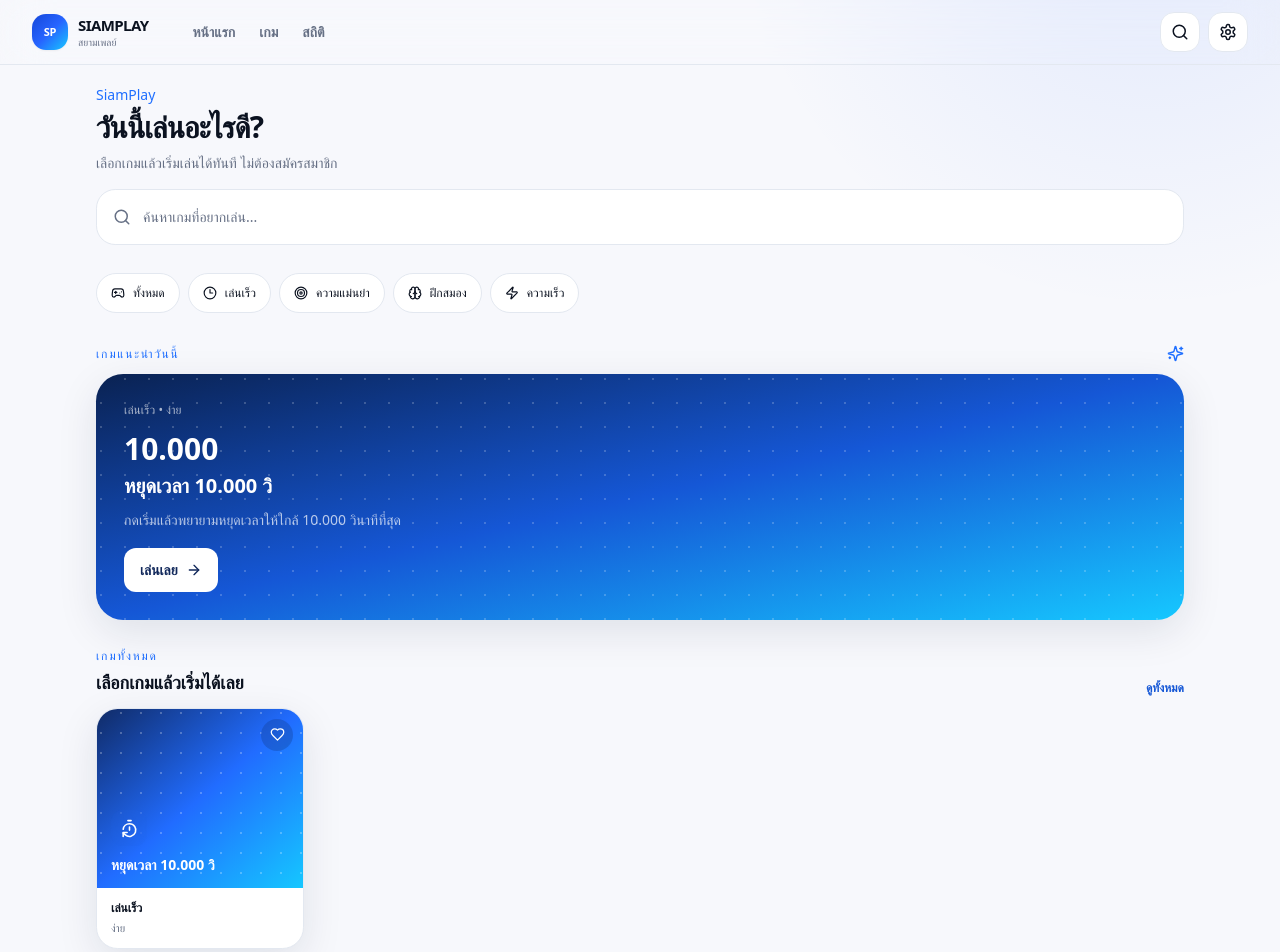
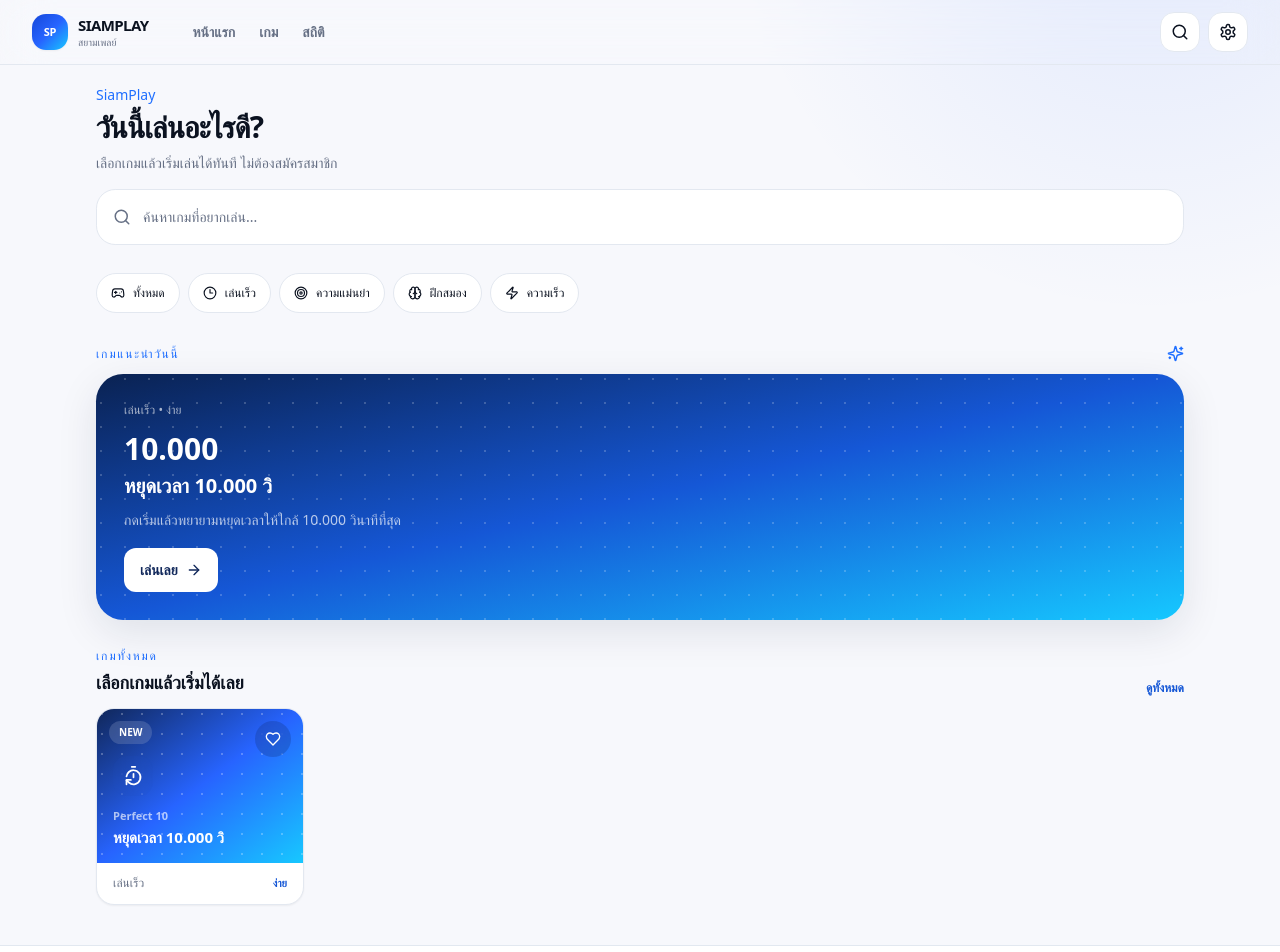
Before and after one commit to UnknownCode-2026/siamplay, a Next.js app: page / in a window 1280 px wide. Shown: the top 952 px of the page. Built offline with nearby package versions, Linux system fonts and the light colour scheme.

Commit message:
feat(v2): rebuild components/games/GameCard.tsx

```diff
--- a/components/games/GameCard.tsx
+++ b/components/games/GameCard.tsx
@@ -1,41 +1,46 @@
 "use client";
 
 import Link from "next/link";
-import { Heart, TimerReset } from "lucide-react";
+import { Heart, Play, TimerReset } from "lucide-react";
 import { useEffect, useState } from "react";
 import type { GameDefinition } from "@/types/game";
 import { STORAGE_KEYS, safeRead, safeWrite } from "@/lib/storage";
 
-export function GameCard({ game, compact = false }: { game: GameDefinition; compact?: boolean }) {
-  const [favorite, setFavorite] = useState(false);
+export function GameCard({ game }: { game: GameDefinition }) {
+  const [favorite,setFavorite]=useState(false);
 
-  useEffect(() => {
-    setFavorite(safeRead<string[]>(STORAGE_KEYS.favorites, []).includes(game.id));
-  }, [game.id]);
+  useEffect(()=>setFavorite(safeRead<string[]>(STORAGE_KEYS.favorites,[]).includes(game.id)),[game.id]);
 
-  function toggleFavorite(e: React.MouseEvent) {
+  function toggleFavorite(e:React.MouseEvent){
     e.preventDefault();
-    const favorites = safeRead<string[]>(STORAGE_KEYS.favorites, []);
-    const next = favorites.includes(game.id) ? favorites.filter((id) => id !== game.id) : [...favorites, game.id];
-    safeWrite(STORAGE_KEYS.favorites, next);
+    const current=safeRead<string[]>(STORAGE_KEYS.favorites,[]);
+    const next=current.includes(game.id)?current.filter(id=>id!==game.id):[...current,game.id];
+    safeWrite(STORAGE_KEYS.favorites,next);
     setFavorite(next.includes(game.id));
   }
 
   return (
-    <Link href={game.route} className="game-card overflow-hidden rounded-[1.35rem] border surface shadow-soft">
-      <div className={`relative overflow-hidden bg-gradient-to-br from-[#102b67] via-[#216cff] to-[#15c7ff] ${compact ? "aspect-[1.15/1]" : "aspect-[16/10]"}`}>
-        <div className="absolute inset-0 opacity-25" style={{backgroundImage:"radial-gradient(circle at 20% 20%, white 0 1px, transparent 1.3px)",backgroundSize:"20px 20px"}}/>
-        <button onClick={toggleFavorite} aria-label="เกมโปรด" className="absolute right-2.5 top-2.5 z-10 grid h-8 w-8 place-items-center rounded-full bg-black/15 text-white backdrop-blur">
-          <Heart size={15} fill={favorite ? "currentColor" : "none"} />
+    <Link href={game.route} className="card-press group overflow-hidden rounded-[18px] border surface shadow-sm">
+      <div className="relative aspect-[4/3] overflow-hidden bg-gradient-to-br from-[#10275a] via-[#2764ff] to-[#17c8ff]">
+        <div className="absolute inset-0 opacity-25" style={{backgroundImage:"radial-gradient(circle at 25% 25%, white 0 1px, transparent 1.4px)",backgroundSize:"20px 20px"}}/>
+        <div className="absolute left-3 top-3 flex gap-2">
+          {game.isNew && <span className="rounded-full bg-white/15 px-2.5 py-1 text-[10px] font-bold text-white backdrop-blur">NEW</span>}
+        </div>
+        <button onClick={toggleFavorite} aria-label="เกมโปรด" className="absolute right-3 top-3 grid h-9 w-9 place-items-center rounded-full bg-black/15 text-white backdrop-blur">
+          <Heart size={16} fill={favorite?"currentColor":"none"}/>
         </button>
-        <div className="absolute inset-x-0 bottom-0 p-3.5 text-white">
-          <div className="mb-2.5 grid h-9 w-9 place-items-center rounded-xl bg-white/14 backdrop-blur"><TimerReset size={19}/></div>
-          <h3 className={`font-bold leading-tight ${compact ? "text-sm" : "text-lg"}`}>{game.name}</h3>
+        <div className="absolute inset-x-0 bottom-0 p-4 text-white">
+          <div className="mb-3 grid h-10 w-10 place-items-center rounded-[14px] bg-white/14 backdrop-blur"><TimerReset size={21}/></div>
+          <p className="text-[11px] font-semibold text-white/65">{game.shortName}</p>
+          <h3 className="mt-1 text-[15px] font-bold leading-tight">{game.name}</h3>
+        </div>
+        <div className="absolute inset-0 hidden items-center justify-center bg-[#081834]/55 opacity-0 transition group-hover:opacity-100 lg:flex">
+          <span className="inline-flex items-center gap-2 rounded-[14px] bg-white px-4 py-2.5 text-sm font-bold text-[#10275a]"><Play size={16} fill="currentColor"/> เล่นเลย</span>
         </div>
       </div>
-      <div className="px-3.5 py-3">
-        <p className="truncate text-xs font-semibold text-main">{game.category}</p>
-        <p className="mt-1 text-[11px] font-medium text-muted">{game.difficulty}</p>
+      <div className="flex items-center justify-between gap-3 px-4 py-3">
+        <span className="text-xs font-medium text-muted">{game.category}</span>
+        <span className="text-[11px] font-semibold text-siam-600">{game.difficulty}</span>
       </div>
     </Link>
   );
```
